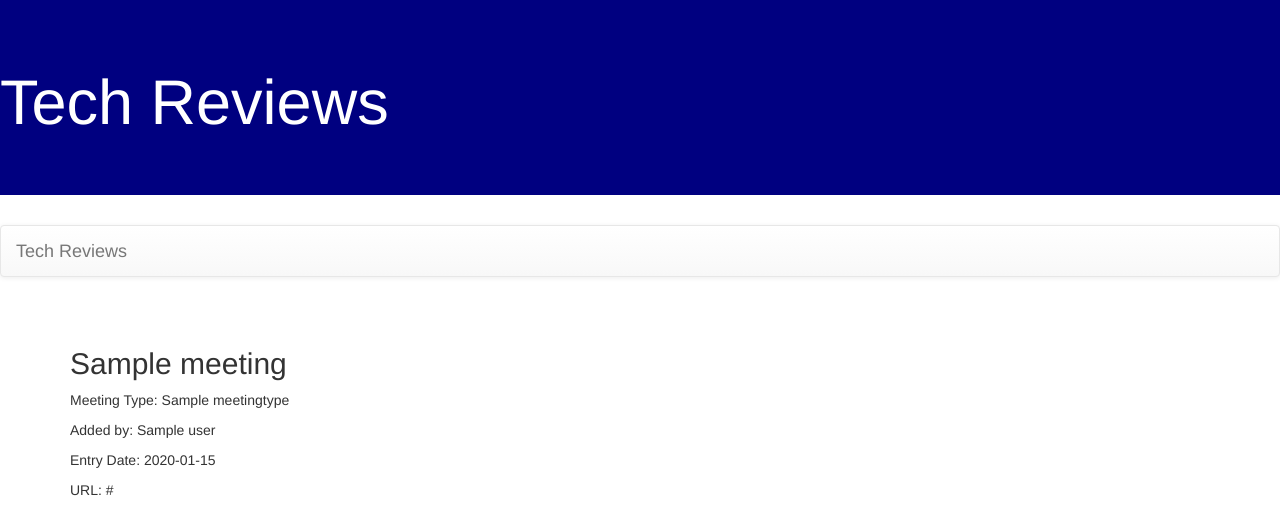
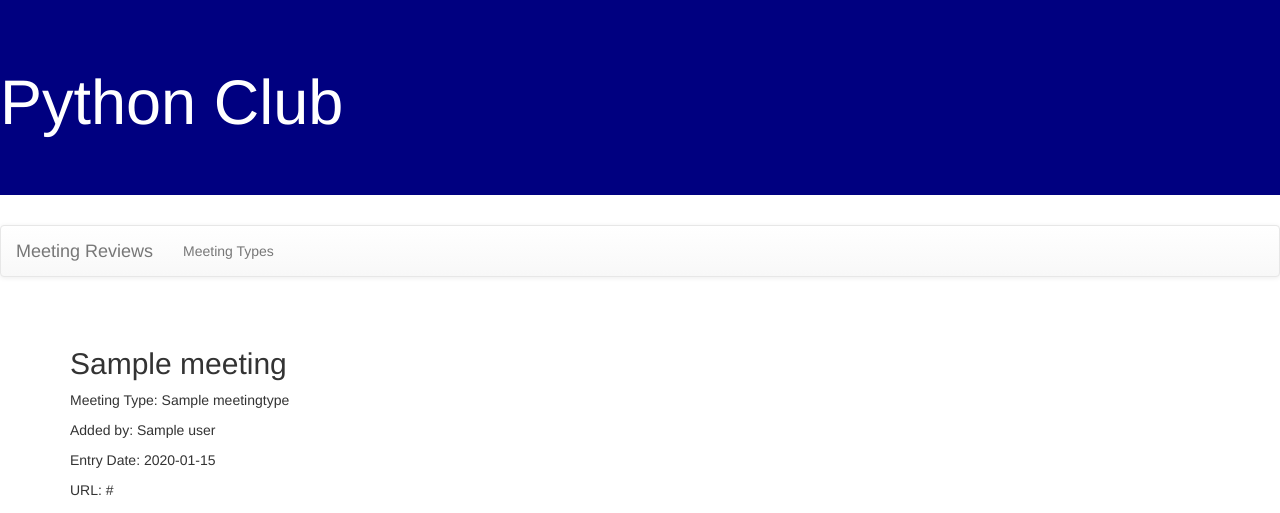
Before and after one commit to jpagani1984/PythonClub, a Django app: template templates/club/meetingdetails.html in a window 1280 px wide. Shown: the top 513 px of the page. Run offline with Django 3.2, Linux system fonts and the light colour scheme; the template is opened without the code that fills it: most values are stand-ins (such as "Sample title", 1, 10 or a date in 2020); some libraries are stand-ins or nearby versions.

Commit message:
Add files via upload

```diff
--- a/club/templates/base.html
+++ b/club/templates/base.html
@@ -1,7 +1,7 @@
 <!DOCTYPE html>
 <html>
     <head>
-        <title>Tech Reviews</title>
+        <title>Python Club</title>
         <link rel="stylesheet" href="//maxcdn.bootstrapcdn.com/bootstrap/3.2.0/css/bootstrap.min.css">
         <link rel="stylesheet" href="//maxcdn.bootstrapcdn.com/bootstrap/3.2.0/css/bootstrap-theme.min.css">
         <link href='//fonts.googleapis.com/css?family=Lobster&subset=latin,latin-ext' rel='stylesheet' type='text/css'>
@@ -10,16 +10,15 @@
     </head>
     <body>
         <div class='jumbotron' style="background-color: Navy; color: white;">
-            <h1>Tech Reviews</h1>
+            <h1>Python Club</h1>
         </div>
         <nav class="navbar navbar-default">
                 <div class="container-fluid">
                 <div class="navbar-header">
-                <a class="navbar-brand" href="{% url 'index' %}">Tech Reviews</a>
+                <a class="navbar-brand" href="{% url 'index' %}">Meeting Reviews</a>
                 </div>
                 <ul class="nav navbar-nav">
-
-
+                    <li><a href="{% url 'types' %}">Meeting Types</a></li>
                 </ul>
                 </div>
                 </nav>
--- /dev/null
+++ b/club/templates/club/meetingdetails.html
@@ -0,0 +1,11 @@
+{% extends 'base.html' %}
+{% block content %}
+<h2>{{ meeting.meetingname }}</h2>
+<p>Meeting Type: {{ meeting.meetingtype }} </p>
+<p>Added by: {{ meeting.user }}</p>
+<p>Entry Date: {{ meeting.meetingentrydate }}</p>
+<p>URL: {{ meeting.meetingurl }}</p>
+<p>Description: {{ meeting.meetingdescription }}</p>
+<p>No. Of Reviews: {{ reviews }}</p>
+
+{% endblock %}
--- a/club/templates/club/types.html
+++ b/club/templates/club/types.html
@@ -1,6 +1,6 @@
 {% extends 'base.html' %}
 {% block content %}
-<h1>Product Types</h1>
+<h1>Meeting Types</h1>
 <table class='table'>
  <tr>
      <th>Name</th>
```
Also changed, not shown: club/templates/club/meetings.html (added, +22 -0 lines).
